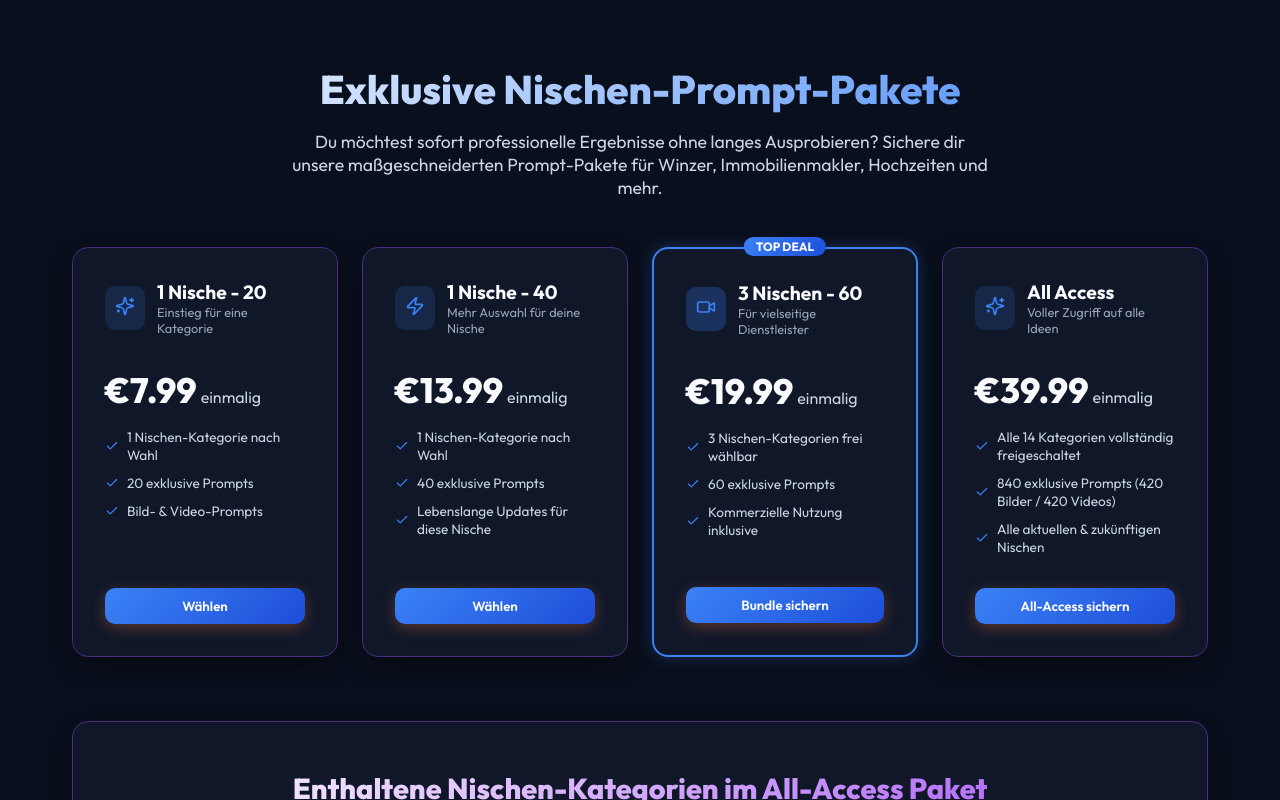
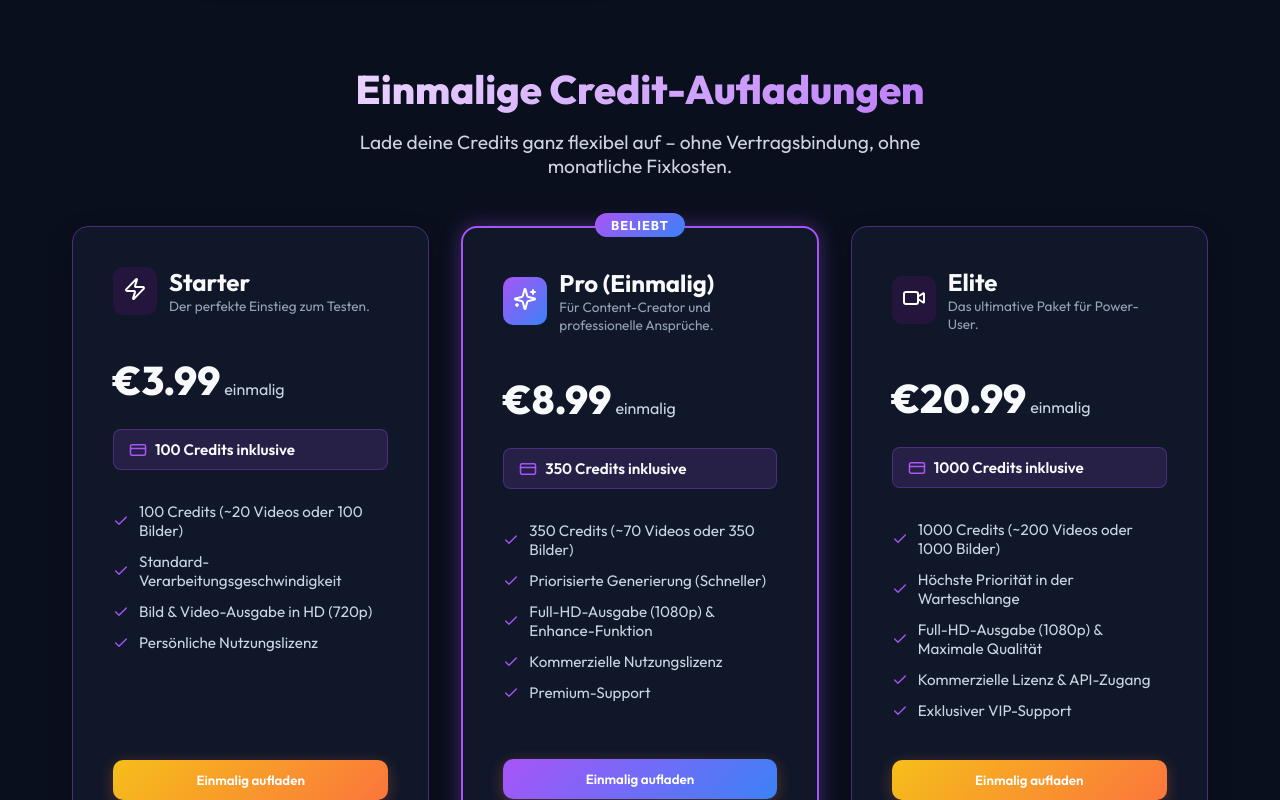
Before and after one commit to ruebecke-sudo/ai-bild-video-generator, a Next.js app: page /pricing in a window 1280 px wide. Shown: the part 1000-1800 px from the top of the page. Built offline with nearby package versions, Linux system fonts and the light colour scheme; no server answers.

Commit message:
feat: Einmalige Credit-Aufladungen parallel zu den Abonnements wiederhergestellt

```diff
--- a/src/pages/pricing.js
+++ b/src/pages/pricing.js
@@ -5,7 +5,7 @@ import { supabase } from '../lib/supabase'
 import { Check, Zap, Sparkles, CreditCard, Video, Globe, Book, BookOpen, ArrowLeft, ShoppingBag } from 'lucide-react'
 
 // WICHTIG: Ersetze diese Platzhalter durch deine echten Stripe Price IDs aus deinem Dashboard (Abonnements)
-const PLANS = [
+const SUBSCRIPTION_PLANS = [
   {
     name: 'Basic',
     description: 'Für den regelmäßigen Bedarf und Einstieg.',
@@ -68,6 +68,56 @@ const PLANS = [
       ],
     }
   }
+]
+
+const PREPAID_PLANS = [
+  {
+    name: 'Starter',
+    price: '3.99',
+    credits: 100,
+    priceId: 'price_1TjFkECNQcSoGQI6fSGQOCOS', // Stripe Live Price-ID Starter
+    description: 'Der perfekte Einstieg zum Testen.',
+    features: [
+      '100 Credits (~20 Videos oder 100 Bilder)',
+      'Standard-Verarbeitungsgeschwindigkeit',
+      'Bild & Video-Ausgabe in HD (720p)',
+      'Persönliche Nutzungslizenz',
+    ],
+    popular: false,
+    icon: Zap,
+  },
+  {
+    name: 'Pro (Einmalig)',
+    price: '8.99',
+    credits: 350,
+    priceId: 'price_1TjFmLCNQcSoGQI6o9opPfQ3', // Stripe Live Price-ID Pro
+    description: 'Für Content-Creator und professionelle Ansprüche.',
+    features: [
+      '350 Credits (~70 Videos oder 350 Bilder)',
+      'Priorisierte Generierung (Schneller)',
+      'Full-HD-Ausgabe (1080p) & Enhance-Funktion',
+      'Kommerzielle Nutzungslizenz',
+      'Premium-Support',
+    ],
+    popular: true,
+    icon: Sparkles,
+  },
+  {
+    name: 'Elite',
+    price: '20.99',
+    credits: 1000,
+    priceId: 'price_1TjFnFCNQcSoGQI6g2BpmUzI', // Stripe Live Price-ID Elite
+    description: 'Das ultimative Paket für Power-User.',
+    features: [
+      '1000 Credits (~200 Videos oder 1000 Bilder)',
+      'Höchste Priorität in der Warteschlange',
+      'Full-HD-Ausgabe (1080p) & Maximale Qualität',
+      'Kommerzielle Lizenz & API-Zugang',
+      'Exklusiver VIP-Support',
+    ],
+    popular: false,
+    icon: Video,
+  },
 ]
 
 export default function Pricing() {
@@ -201,7 +251,7 @@ export default function Pricing() {
         </div>
 
         <div style={{ display: 'grid', gridTemplateColumns: 'repeat(auto-fit, minmax(320px, 1fr))', gap: '2rem', maxWidth: '900px', margin: '0 auto' }}>
-          {PLANS.map((plan) => {
+          {SUBSCRIPTION_PLANS.map((plan) => {
             const Icon = plan.icon
             const currentPeriodData = plan[billingPeriod]
             return (
@@ -272,6 +322,93 @@ export default function Pricing() {
                   style={{ width: '100%', background: plan.popular ? 'var(--gradient-neon)' : 'var(--gradient-gold)' }}
                 >
                   {loadingPlan === plan.name ? 'Verbinde...' : (billingPeriod === 'monthly' ? 'Monatlich abonnieren' : 'Jährlich abonnieren')}
+                </button>
+              </div>
+            )
+          })}
+        </div>
+
+        {/* NEU: Sektion für Einmalige Credit-Aufladungen */}
+        <div style={{ textAlign: 'center', margin: '6rem 0 3rem 0' }}>
+          <h2 style={{ fontSize: '2.5rem', fontWeight: 800, marginBottom: '1rem', background: 'linear-gradient(135deg, #fff 0%, #a855f7 100%)', WebkitBackgroundClip: 'text', WebkitTextFillColor: 'transparent' }}>
+            Einmalige Credit-Aufladungen
+          </h2>
+          <p style={{ color: 'var(--text-muted)', fontSize: '1.2rem', maxWidth: '600px', margin: '0 auto' }}>
+            Lade deine Credits ganz flexibel auf – ohne Vertragsbindung, ohne monatliche Fixkosten.
+          </p>
+        </div>
+
+        <div style={{ display: 'grid', gridTemplateColumns: 'repeat(auto-fit, minmax(320px, 1fr))', gap: '2rem', marginBottom: '4rem' }}>
+          {PREPAID_PLANS.map((plan) => {
+            const Icon = plan.icon
+            return (
+              <div
+                key={plan.name}
+                className="glass-panel"
+                style={{
+                  padding: '2.5rem',
+                  position: 'relative',
+                  display: 'flex',
+                  flexDirection: 'column',
+                  border: plan.popular ? '2px solid var(--primary)' : '1px solid var(--border-color)',
+                  boxShadow: plan.popular ? 'var(--shadow-neon)' : 'var(--shadow-premium)'
+                }}
+              >
+                {plan.popular && (
+                  <span style={{
+                    position: 'absolute',
+                    top: '-15px',
+                    left: '50%',
+                    transform: 'translateX(-50%)',
+                    background: 'var(--gradient-neon)',
+                    color: '#fff',
+                    padding: '4px 16px',
+                    borderRadius: '50px',
+                    fontSize: '0.8rem',
+                    fontWeight: 700,
+                    textTransform: 'uppercase',
+                    letterSpacing: '1px'
+                  }}>
+                    Beliebt
+                  </span>
+                )}
+
+                <div style={{ display: 'flex', alignItems: 'center', gap: '12px', marginBottom: '1rem' }}>
+                  <div style={{ background: plan.popular ? 'var(--gradient-neon)' : 'var(--bg-input)', padding: '10px', borderRadius: '10px' }}>
+                    <Icon size={24} style={{ color: '#fff' }} />
+                  </div>
+                  <div>
+                    <h3 style={{ fontSize: '1.5rem', fontWeight: 700 }}>{plan.name}</h3>
+                    <p style={{ color: 'var(--text-dim)', fontSize: '0.85rem' }}>{plan.description}</p>
+                  </div>
+                </div>
+
+                <div style={{ margin: '1.5rem 0', display: 'flex', alignItems: 'baseline', gap: '4px' }}>
+                  <span style={{ fontSize: '2.5rem', fontWeight: 800 }}>€{plan.price}</span>
+                  <span style={{ color: 'var(--text-muted)' }}>einmalig</span>
+                </div>
+
+                <div style={{ display: 'flex', alignItems: 'center', gap: '8px', background: 'rgba(168, 85, 247, 0.15)', padding: '10px 15px', borderRadius: '8px', marginBottom: '2rem', border: '1px solid rgba(168, 85, 247, 0.3)' }}>
+                  <CreditCard size={18} style={{ color: 'var(--primary)' }} />
+                  <span style={{ fontWeight: 600, fontSize: '0.95rem' }}>{plan.credits} Credits inklusive</span>
+                </div>
+
+                <ul style={{ listStyle: 'none', display: 'flex', flexDirection: 'column', gap: '12px', marginBottom: '2.5rem', flex: 1 }}>
+                  {plan.features.map((feature, i) => (
+                    <li key={i} style={{ display: 'flex', alignItems: 'center', gap: '10px', fontSize: '0.95rem', color: 'var(--text-muted)' }}>
+                      <Check size={16} style={{ color: 'var(--primary)', flexShrink: 0 }} />
+                      <span>{feature}</span>
+                    </li>
+                  ))}
+                </ul>
+
+                <button
+                  onClick={() => handleCheckout(plan, plan)}
+                  disabled={loadingPlan === plan.name}
+                  className="btn-gold"
+                  style={{ width: '100%', background: plan.popular ? 'var(--gradient-neon)' : 'var(--gradient-gold)' }}
+                >
+                  {loadingPlan === plan.name ? 'Verbinde...' : 'Einmalig aufladen'}
                 </button>
               </div>
             )
```
